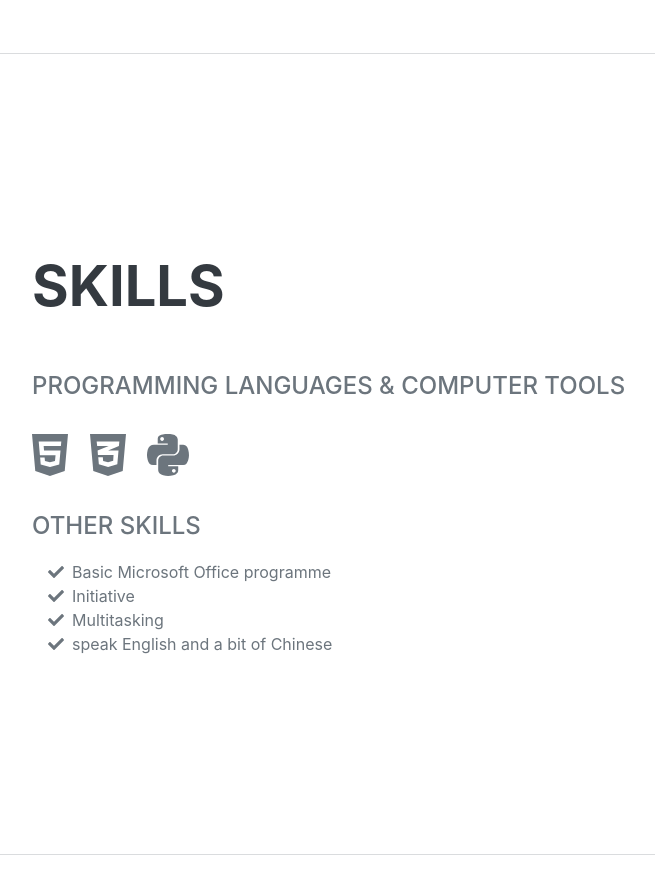
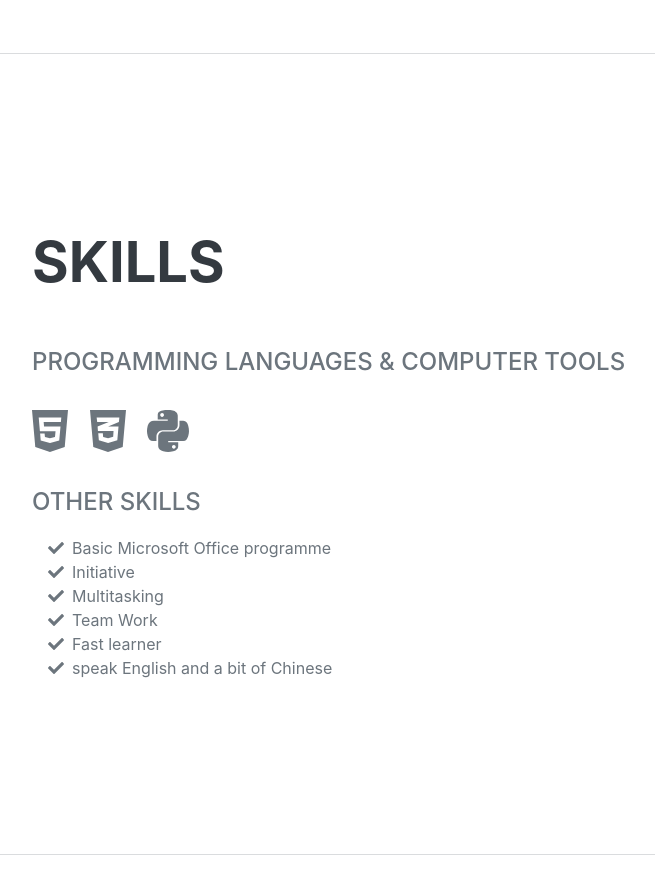
Before and after one commit to dhanat8/OAT_RESUME, a Flask app: page / in a window 1280 px wide; the page is wider, and only the part inside the window is pictured. Shown: the part 2479-3356 px from the top of that part, without its empty margins (288-943 px from the left). Run offline with Flask 2, Linux system fonts and the light colour scheme; some libraries are stand-ins or nearby versions; some web fonts are replaced.

Commit message:
update my skills

```diff
--- a/main.py
+++ b/main.py
@@ -1,6 +1,7 @@
 from flask import Flask, render_template
 
 app = Flask(__name__)
+
 
 @app.route('/')
 def main_page():
--- a/templates/index.html
+++ b/templates/index.html
@@ -140,6 +140,14 @@
                             <span class="fa-li"><i class="fas fa-check"></i></span>
                             Multitasking
                         </li>
+                         <li>
+                            <span class="fa-li"><i class="fas fa-check"></i></span>
+                            Team Work
+                        </li>
+                         <li>
+                            <span class="fa-li"><i class="fas fa-check"></i></span>
+                            Fast learner
+                        </li>
                         <li>
                             <span class="fa-li"><i class="fas fa-check"></i></span>
                             speak English and a bit of Chinese
```
